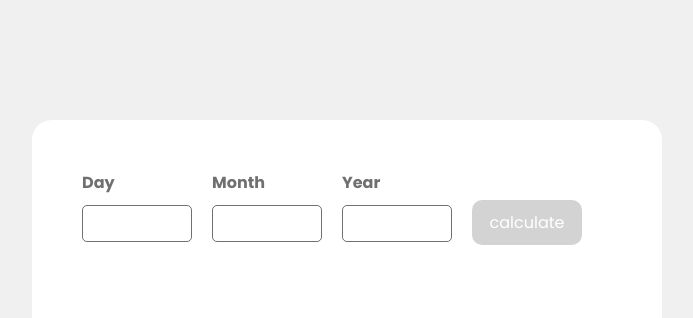
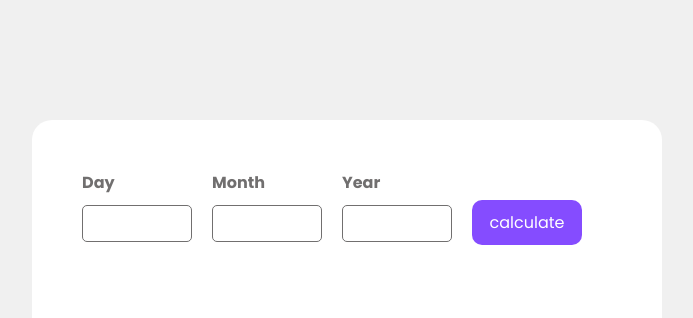
Before and after one commit to elma0101/age-calculator, a plain HTML site: page index.html in a window 1280 px wide. Shown: the top 318 px of the page, without its empty margins (293-986 px from the left). Drawn offline with Linux system fonts and the light colour scheme.

Commit message:
Update style.css

```diff
--- a/style.css
+++ b/style.css
@@ -87,12 +87,13 @@ input{
     border: 1px solid hsl(0, 1%, 44%);
 }
 input:focus{
+
     border: 1px solid hsl(259, 100%, 65%);
 
 }
 
 .container .block #submit{
-    background-color: lightgrey;
+     background-color: var(--main_color);
     border: none;
     color: white;
     font-size: 16px;
@@ -101,7 +102,8 @@ input:focus{
 }
 .container .block #submit:hover{
     cursor: pointer;
-    background-color: var(--main_color);
+    background-color: lightgrey;
+
     transition: 0.5s;
 }
 
```
